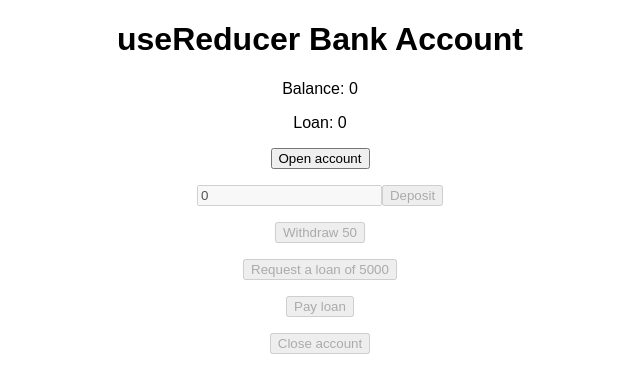
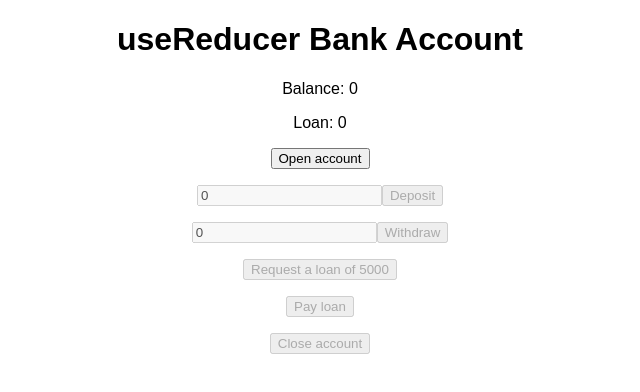
Before and after one commit to Marshal10/react-mini-bank-app, a React (Create React App) app: page / in a window 1280 px wide. Shown: the top 392 px of the page, without its empty margins (320-960 px from the left). Built offline with nearby package versions, Linux system fonts and the light colour scheme.

Commit message:
Withdraw input action

```diff
--- a/src/App.js
+++ b/src/App.js
@@ -1,4 +1,4 @@
-import { useReducer } from "react";
+import { useReducer, useState } from "react";
 
 const initialState = {
   balance: 0,
@@ -29,9 +29,10 @@ function reducer(state, action) {
       };
 
     case "withdrawMoney":
+      if (action.payload > state.balance) return { ...state };
       return {
         ...state,
-        balance: state.balance - 50,
+        balance: state.balance - action.payload,
       };
 
     case "requestLoan":
@@ -68,6 +69,7 @@ export default function App() {
     reducer,
     initialState
   );
+  const [withdraw, setWithdraw] = useState(0);
 
   return (
     <div className="App">
@@ -104,13 +106,19 @@ export default function App() {
         </button>
       </p>
       <p>
+        <input
+          type="number"
+          disabled={!isActive}
+          value={withdraw}
+          onChange={(e) => setWithdraw((w) => +e.target.value)}
+        ></input>
         <button
           onClick={() => {
-            dispatch({ type: "withdrawMoney" });
+            dispatch({ type: "withdrawMoney", payload: withdraw });
           }}
           disabled={!isActive}
         >
-          Withdraw 50
+          Withdraw
         </button>
       </p>
       <p>
```
